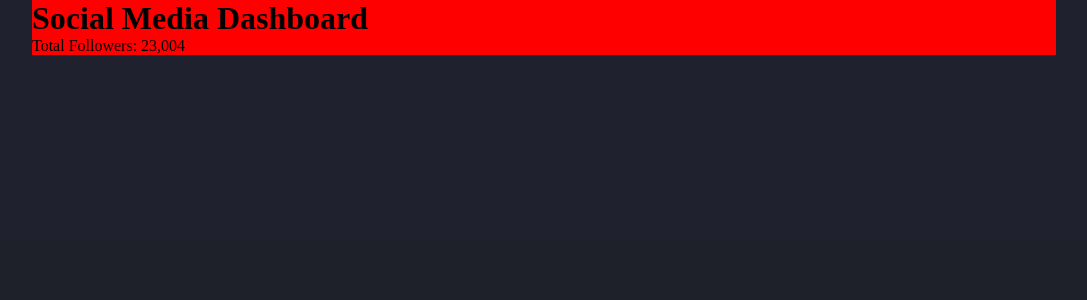
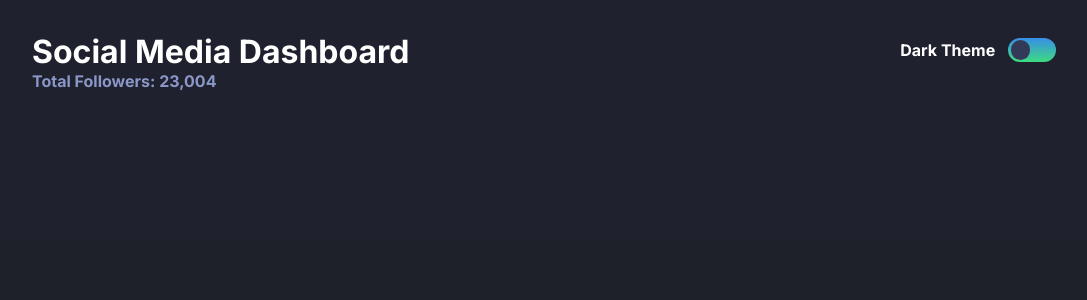
Before and after one commit to adsonnovaes/social-media-dashboard, a React (Create React App) app: page / in a window 1280 px wide. Shown: the top 300 px of the page, without its empty margins (96-1183 px from the left). Built offline with nearby package versions, Linux system fonts and the light colour scheme.

Commit message:
Components: Header and toggleButton

```diff
--- a/public/index.html
+++ b/public/index.html
@@ -3,6 +3,7 @@
   <head>
     <meta charset="utf-8" />
     <meta name="viewport" content="width=device-width, initial-scale=1" />
+    <link href="https://fonts.googleapis.com/css2?family=Inter:wght@400;700&display=swap" rel="stylesheet">
     <title>Frontend Mentor | Social Media Dashboard</title>
   </head>
   <body>
--- a/src/components/Header/index.tsx
+++ b/src/components/Header/index.tsx
@@ -1,3 +1,4 @@
+import { ToggleButton } from '../ToggleButton';
 import './styles.scss';
 
 export function Header() {
@@ -7,6 +8,11 @@ export function Header() {
         <h1>Social Media Dashboard</h1>
         <span>Total Followers: 23,004</span>
       </div>
+
+      <div id="toggle-container">
+        <span id="theme-color">Dark Theme</span>
+        <ToggleButton />
+      </div>
     </div>
   )
 }
--- a/src/components/Header/styles.scss
+++ b/src/components/Header/styles.scss
@@ -1,5 +1,26 @@
-@import '../../styles/global.scss';
+#container-header {
+  display: flex;
+  justify-content: space-between;
+  align-items: flex-start;
 
-#container-header {
+  h1 {
+    color: var(--text);
+  }
 
+  span {
+    color: var(--accent-text);
+    font-weight: bold;
+  }
+
+  #theme-color {
+    color: var(--text);
+  }
+
+  #toggle-container {
+    display: flex;
+    align-items: center;
+    gap: 0.8rem;
+
+    padding-top: 0.4rem;
+  }
 }
--- /dev/null
+++ b/src/components/ToggleButton/index.tsx
@@ -0,0 +1,22 @@
+import { useState } from "react";
+import useTheme from "../../hooks/useTheme";
+
+import './styles.scss';
+
+export function ToggleButton() {
+  const { theme, themeToggle } = useTheme();
+
+  return (
+    <div className="toggle-content">
+      {
+        theme === "dark-mode" ?
+          <input type="checkbox" id="toggle" className="toggle-checkbox" onClick={themeToggle} checked />
+          :
+          <input type="checkbox" id="toggle" className="toggle-checkbox" onClick={themeToggle} />
+      }
+      <label htmlFor="toggle" className="toggle-label">
+        <span className="toggle-label-background"></span>
+      </label>
+    </div>
+  );
+}
--- /dev/null
+++ b/src/components/ToggleButton/styles.scss
@@ -0,0 +1,84 @@
+:root {
+  /** sunny side **/
+  --blue-background: #c2e9f6;
+  --blue-border: #72cce3;
+  --blue-color: #96dcee;
+  --yellow-background: #fffaa8;
+  --yellow-border: #f5eb71;
+  /** dark side **/
+  --indigo-background: #221b41;
+  --indigo-border: #47396d;
+  --indigo-color: #6b7abb;
+  --gray-border: rgb(177, 177, 177);
+  --gray-dots: #ebe5e6;
+}
+
+@keyframes reverse {
+  0% {
+    left: 25px;
+    width: 20px;
+  }
+  60% {
+    left: 3px;
+    width: 40px;
+  }
+  100% {
+    left: 3px;
+  }
+}
+
+@keyframes switch {
+  0% {
+    left: 3px;
+  }
+  60% {
+    left: 3px;
+    width: 40px;
+  }
+  100% {
+    left: 25px;
+    width: 20px;
+  }
+}
+
+.toggle-content {
+  .toggle-checkbox {
+    display: none;
+  }
+
+  /* background */
+  .toggle-label {
+    width: 3rem;
+    height: 1.5rem;
+    background: var(--toggle-gradient);
+    border-radius: 0.75rem;
+    display: flex;
+    position: relative;
+    transition: all 350ms ease-in;
+  }
+
+  .toggle-checkbox:checked + .toggle-label {
+    background: var(--toggle-gradient);
+  }
+
+  .toggle-checkbox:checked + .toggle-label:before {
+    animation-name: reverse;
+    animation-duration: 350ms;
+    animation-fill-mode: forwards;
+    transition: all 360ms ease-in;
+    background: var(--card-accent);
+  }
+
+  .toggle-label:before {
+    animation-name: switch;
+    animation-duration: 350ms;
+    animation-fill-mode: forwards;
+    content: "";
+    width: 1.2rem;
+    height: 1.2rem;
+    top: 0.13rem;
+    position: absolute;
+    border-radius: 1.2rem;
+    background: var(--card);
+  }
+}
--- a/src/pages/Dashboard/styles.scss
+++ b/src/pages/Dashboard/styles.scss
@@ -1,12 +1,10 @@
 #dashboard-container {
   width: 80%;
-  background: red;
-  // margin: 0 auto;
-  // background: var(--bg);
   position: absolute;
-
   margin: auto;
   top: 0;
   right: 0;
   left: 0;
+
+  padding-top: 2rem;
 }
--- a/src/styles/app.scss
+++ b/src/styles/app.scss
@@ -1,5 +1,3 @@
-@import "./global.scss";
-
 #container-primary {
   width: 100vw;
   height: 100vh;
@@ -12,5 +10,8 @@
     height: 15rem;
     position: relative;
     background: var(--bg-accent);
+
+    border-bottom-left-radius: 1rem;
+    border-bottom-right-radius: 1rem;
   }
 }
--- a/src/styles/global.scss
+++ b/src/styles/global.scss
@@ -13,6 +13,8 @@
   --instagram: linear gradient hsl(37, 97%, 70%) to hsl(329, 70%, 58%);
   --youTube: hsl(348, 97%, 39%);
 
+  --toggle-gradient: linear-gradient(hsl(210, 78%, 56%), hsl(146, 68%, 55%));
+
   // Estilização do mode Dark
 
   .dark-mode {
@@ -20,9 +22,9 @@
     --bg-accent: hsl(232, 19%, 15%);
 
     --card: hsl(228, 28%, 20%);
-
+    --card-accent: hsl(228,26%,27%);
+    --text: hsl(0, 0%, 100%);
     --accent-text: hsl(228, 34%, 66%);
-    --text: hsl(0, 0%, 100%);
   }
 
   // Estilização do Modo Light
@@ -31,8 +33,14 @@
     --bg-accent: hsl(225, 100%, 98%);
 
     --card: hsl(227, 47%, 96%);
+    --card-accent: hsl(232,33%,91%);
 
     --text: hsl(230, 17%, 14%);
     --accent-text: hsl(228, 12%, 44%);
   }
 }
+h1,
+h2,
+span {
+  font-family: Inter, sans-serif;
+}
```
